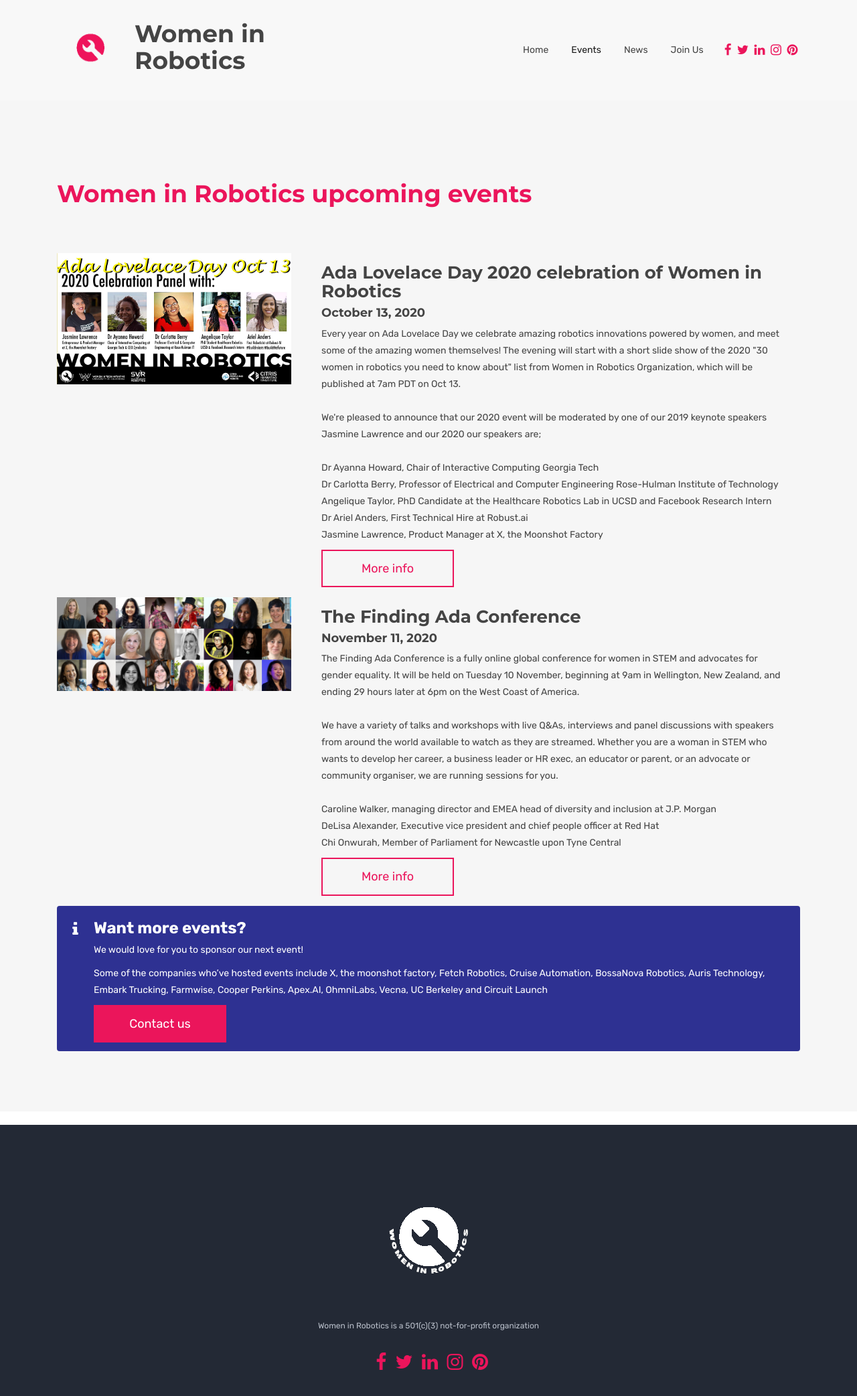
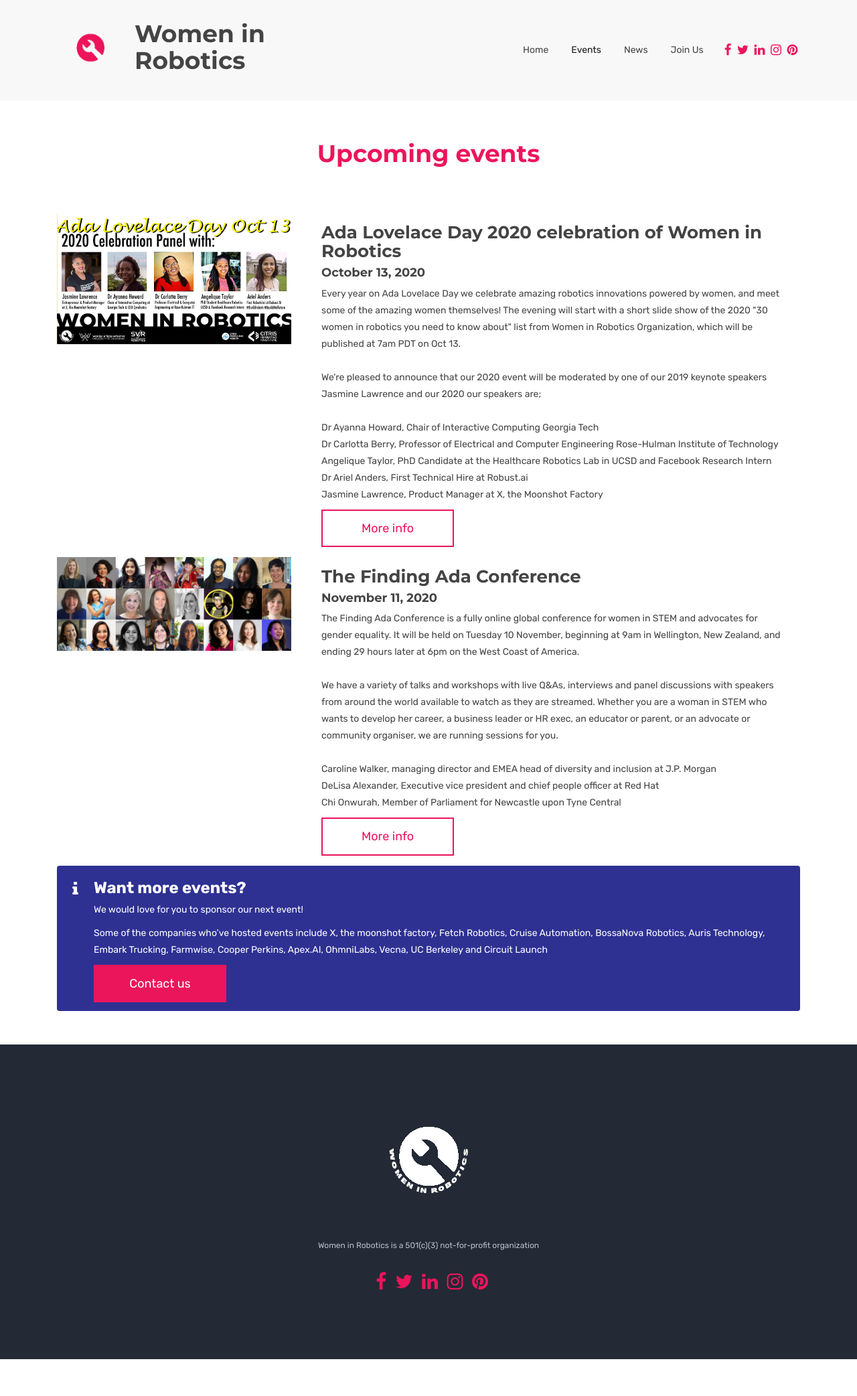
Before and after one commit to womeninrobotics/womeninrobotics.github.io, a Jekyll site: the page built from pages/events.html, in a window 1280 px wide. Shown: the top 2085 px of the page at 67% size. Built offline with Jekyll 4.4.1, drawn with Linux system fonts in a browser that asks for light colours.

```diff
--- a/_config.yml
+++ b/_config.yml
@@ -10,9 +10,6 @@ markdown: kramdown
 # URL of website
 # TODO (athackst) change to womeninrobotics.org when site approved
 url: https://womeninrobotics.github.io
-
-# Number of posts to show on the main screen
-post_limit: 5
 
 # Title of the site
 title: Womin in Robotics
--- a/_layouts/default.html
+++ b/_layouts/default.html
@@ -30,7 +30,7 @@
 
     <meta property="og:title" content="{{ page.title }}">
     <meta property="og:description" content="{{ page.tagline }}">
-    <meta property="og:image" content="{{ site.url }}/assets/img/big/{{ page.img }}">
+    <meta property="og:image" content="{{ page.image }}">
     <meta property="og:url" content="{{ site.url }}">
     <meta name="twitter:card" content="summary_large_image">
 
--- a/pages/events.html
+++ b/pages/events.html
@@ -4,12 +4,15 @@ title: Events
 permalink: /events/
 order: 2
 ---
-
-<section id="events">
-    <div class="container">
-        <h1 class="page-header-title animated fadeInDown">
-            <span class="text-primary">Women in Robotics upcoming events</span>
-        </h1>
-        {% include events.html event_limit="1000" %}
+<div class="header-caption">
+    <div class="row">
+        <div class="col-md-12 header-content text-center">
+            <h1 class="page-header-title animated fadeInDown"><span class="text-primary">Upcoming events
+                </span>
+            </h1>
+        </div>
     </div>
-</section>
+</div>
+<div class="container">
+    {% include events.html event_limit="1000" %}
+</div>
```
Also changed, not shown: assets/images/RosieUpdated.jpeg (added), assets/images/WIR_banner_wide.png (added).
